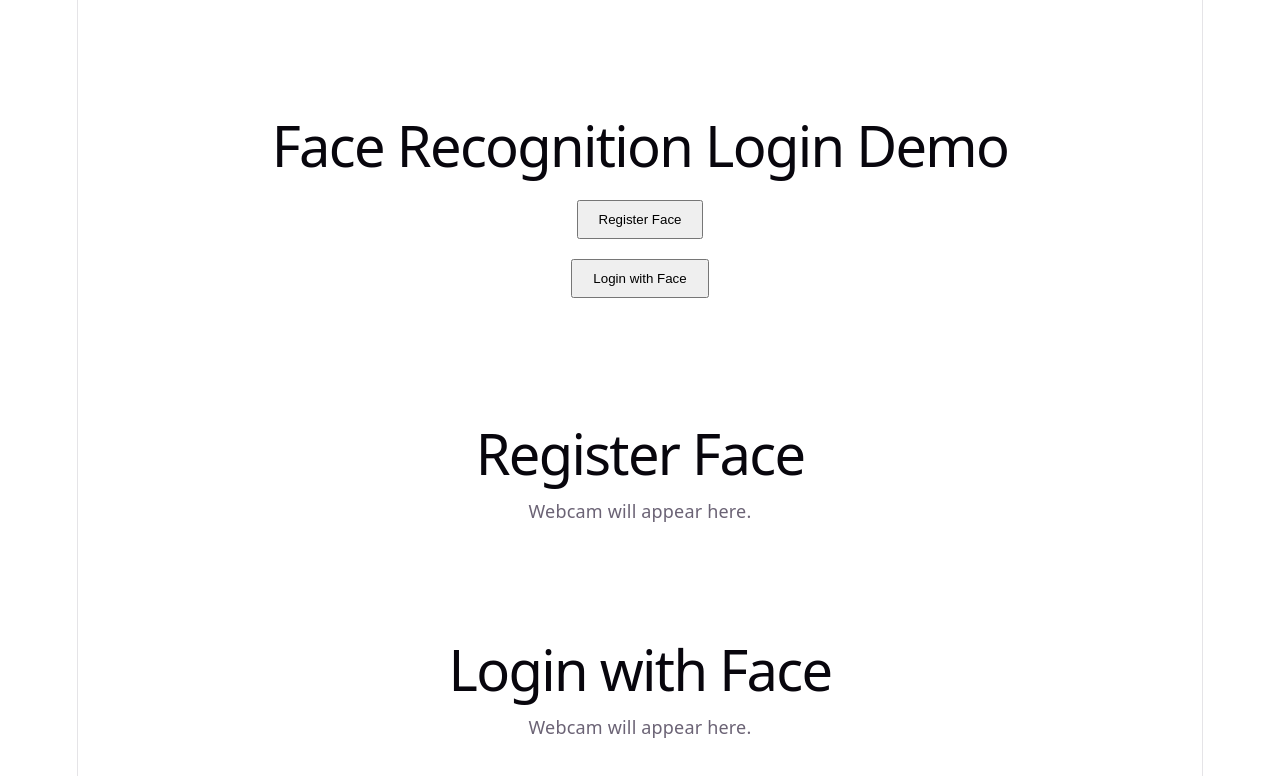
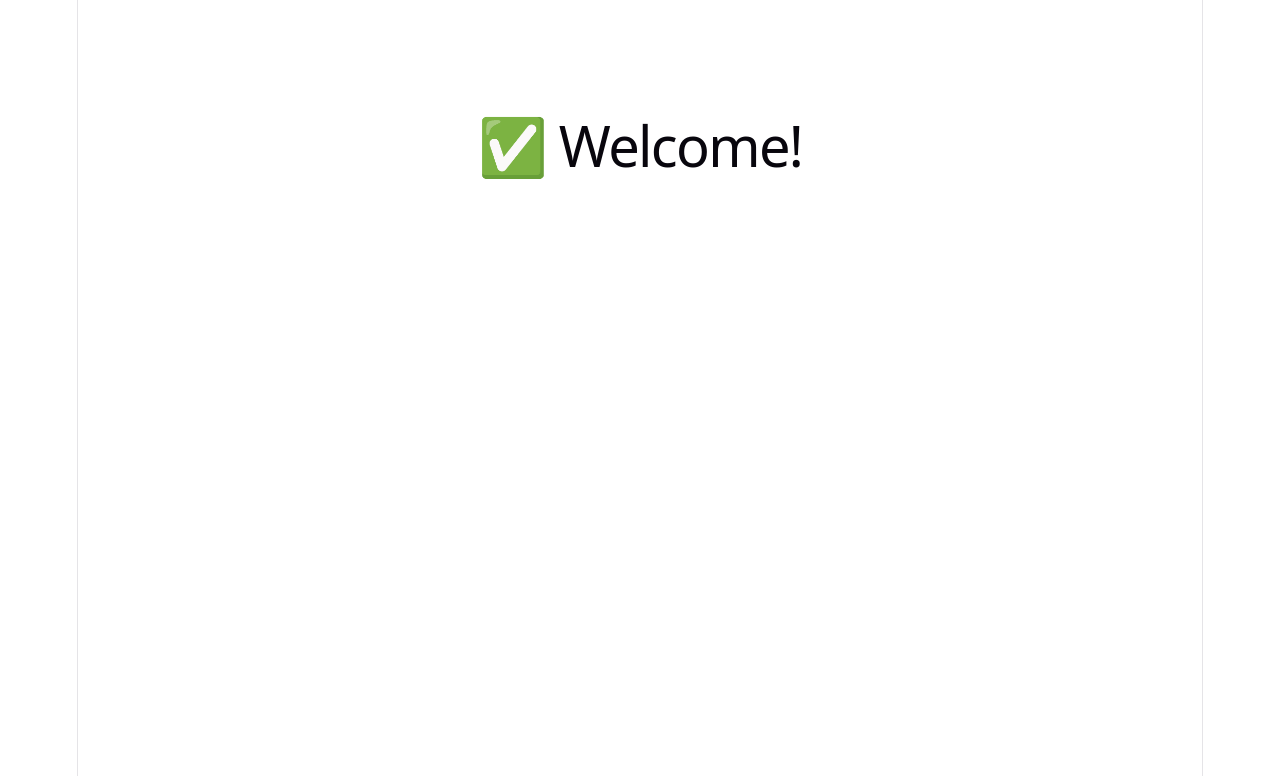
Before and after one commit to VarshaJ004/Face-Recognition-Login-Demo, a React (Vite) app: page /dashboard in a window 1280 px wide. Shown: the top 776 px of the page. Built offline with nearby package versions, Linux system fonts and the light colour scheme.

Commit message:
updated app.jsx with router and dashboard page created

```diff
--- a/package.json
+++ b/package.json
@@ -11,7 +11,8 @@
   },
   "dependencies": {
     "react": "^19.2.8",
-    "react-dom": "^19.2.8"
+    "react-dom": "^19.2.8",
+    "react-router-dom": "^7.18.2"
   },
   "devDependencies": {
     "@eslint/js": "^10.0.1",
--- a/src/App.jsx
+++ b/src/App.jsx
@@ -1,15 +1,22 @@
+import { BrowserRouter, Routes, Route } from "react-router-dom";
+
 import Home from "./pages/Home";
-import FaceLogin from "./pages/Loginface";
 import RegisterFace from "./pages/RegisterFace";
 
+import Dashboard from "./pages/Dashboard";
+import FaceLogin from "./pages/Loginface";
+import Loginface from "./pages/Loginface";
 
 function App() {
   return (
-   <>
-  <Home />
-  <RegisterFace />
-  <FaceLogin />
-   </>
+    <BrowserRouter>
+      <Routes>
+        <Route path="/" element={<Home />} />
+        <Route path="/register" element={<RegisterFace />} />
+        <Route path="/login" element={<Loginface />} />
+        <Route path="/dashboard" element={<Dashboard />} />
+      </Routes>
+    </BrowserRouter>
   );
 }
 
--- /dev/null
+++ b/src/pages/Dashboard.jsx
@@ -0,0 +1,9 @@
+function Dashboard() {
+    return (
+      <div style={{ textAlign: "center", marginTop: "100px" }}>
+        <h1>✅ Welcome!</h1>
+      </div>
+    );
+  }
+
+  export default Dashboard;
--- a/src/pages/Loginface.jsx
+++ b/src/pages/Loginface.jsx
@@ -1,4 +1,4 @@
-function FaceLogin() {
+function Loginface() {
     return (
       <div style={{ textAlign: "center", marginTop: "100px" }}>
         <h1>Login with Face</h1>
@@ -8,4 +8,4 @@ function FaceLogin() {
     );
   }
 
-  export default FaceLogin;
+  export default Loginface;
```
Also changed, not shown: 1 other file (tests, documents, lock files or other folders).
